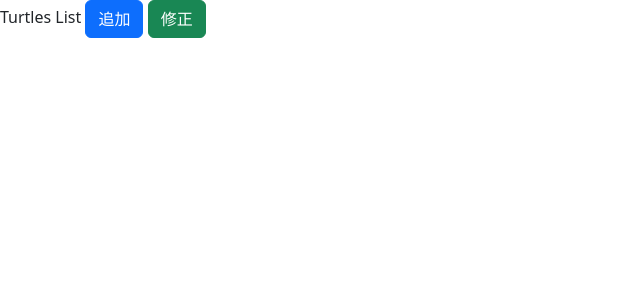
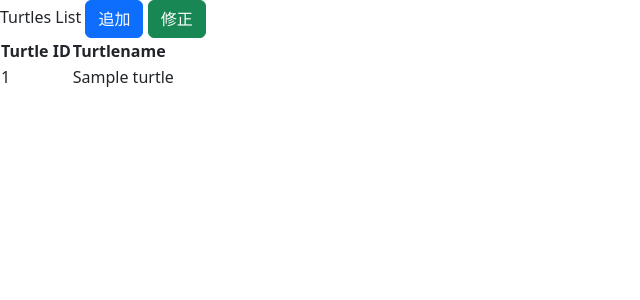
Before and after one commit to Takoyaki2116/Turtless, a Flask app: template templates/top.html in a window 1280 px wide. Shown: the top 300 px of the page, without its empty margins (0-640 px from the left). Run offline with Flask 3, Linux system fonts and the light colour scheme; the template is opened without the code that fills it: most values are stand-ins (such as "Sample title", 1, 10 or a date in 2020).

Commit message:
追加機能いれた

```diff
--- a/main.py
+++ b/main.py
@@ -1,6 +1,10 @@
 from flask import Flask
 from flask import render_template
 from flask import redirect
+from flask import request
+
+
+from datebase import Turtle
 
 app = Flask(__name__)
 
@@ -10,7 +14,8 @@ def hello():
 
 @app.route("/list")
 def list():
-    return render_template("top.html")
+  turtles = Turtle.select()
+  return render_template("top.html", turtles=turtles)
 
 @app.route("/add")
 def add():
@@ -20,4 +25,10 @@ def add():
 def edit():
     return render_template("edit.html")
 
+@app.route("/new", methods=["POST"])
+def new():
+  Turtlename = request.form["Turtlename"]
+  Turtle.create(name=Turtlename)
+  return redirect("/list")
+
 app.run(host="0.0.0.0", port=8080)
--- a/pyproject.toml
+++ b/pyproject.toml
@@ -8,6 +8,7 @@ authors = ["Your Name <you@example.com>"]
 python = ">=3.10.0,<3.12"
 flask = "^3.0.3"
 gunicorn = "^23.0.0"
+peewee = "^3.17.6"
 
 [tool.pyright]
 # https://github.com/microsoft/pyright/blob/main/docs/configuration.md
--- a/templates/top.html
+++ b/templates/top.html
@@ -12,4 +12,20 @@
     Turtles List
     <a class="btn btn-primary" href="/add">追加</a>
     <a class="btn btn-success" href="/edit">修正</a>
+    <table>
+        <thead>
+            <tr>
+                <th>Turtle ID</th>
+                <th>Turtlename</th>
+            </tr>
+        </thead>
+        <tbody>
+            {% for turtle in turtles %}
+            <tr>
+                <td>{{ turtle.id}}</td>
+                <td>{{ turtle.name }}</td>
+            </tr>
+            {% endfor %}
+        </tbody>
+    </table>
 </body>
```
Also changed, not shown: datebase.py (added, +10 -0 lines), templates/add.html (+5 -2 lines), Turtle.db (added), 2 other files.
